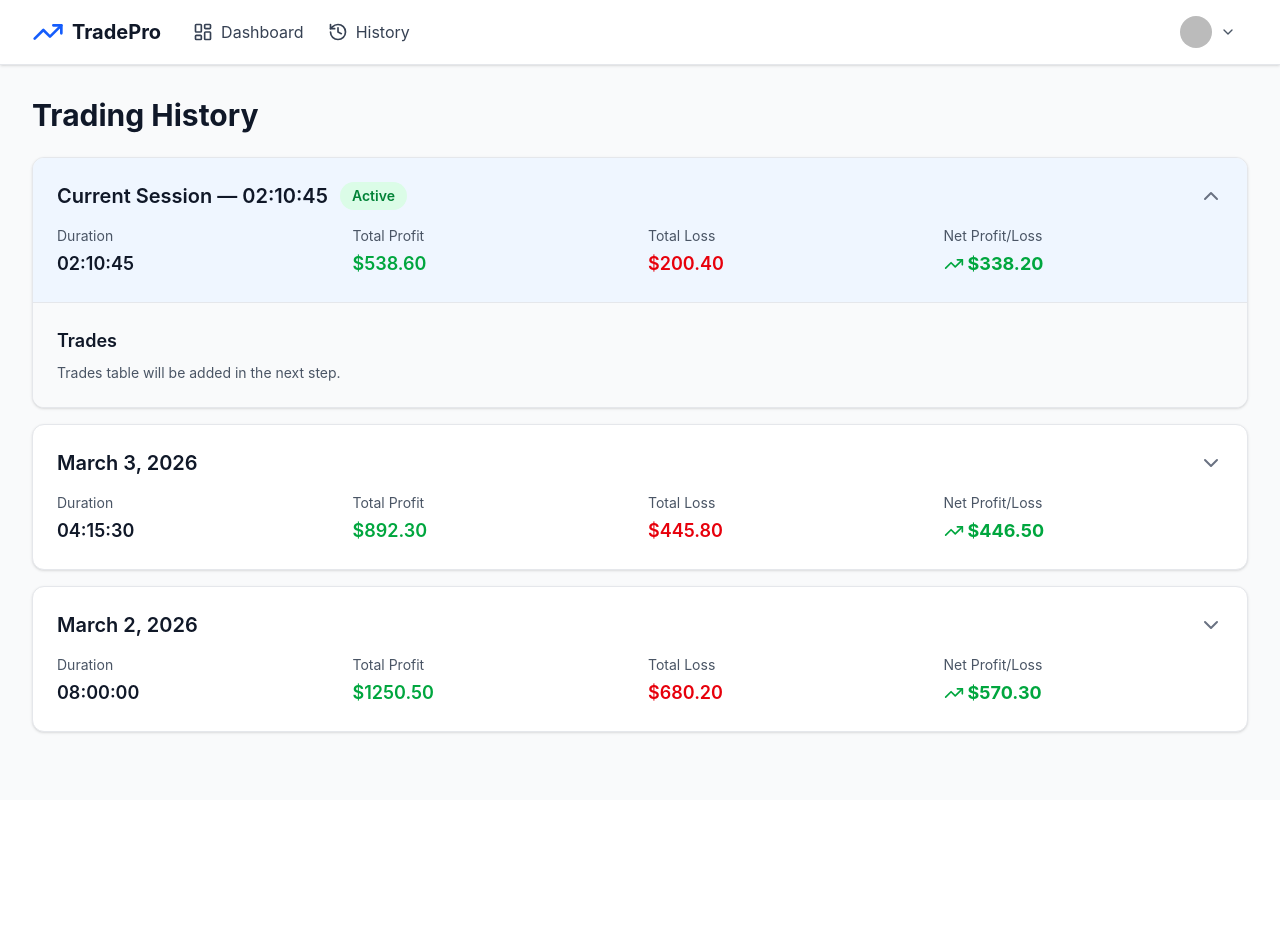
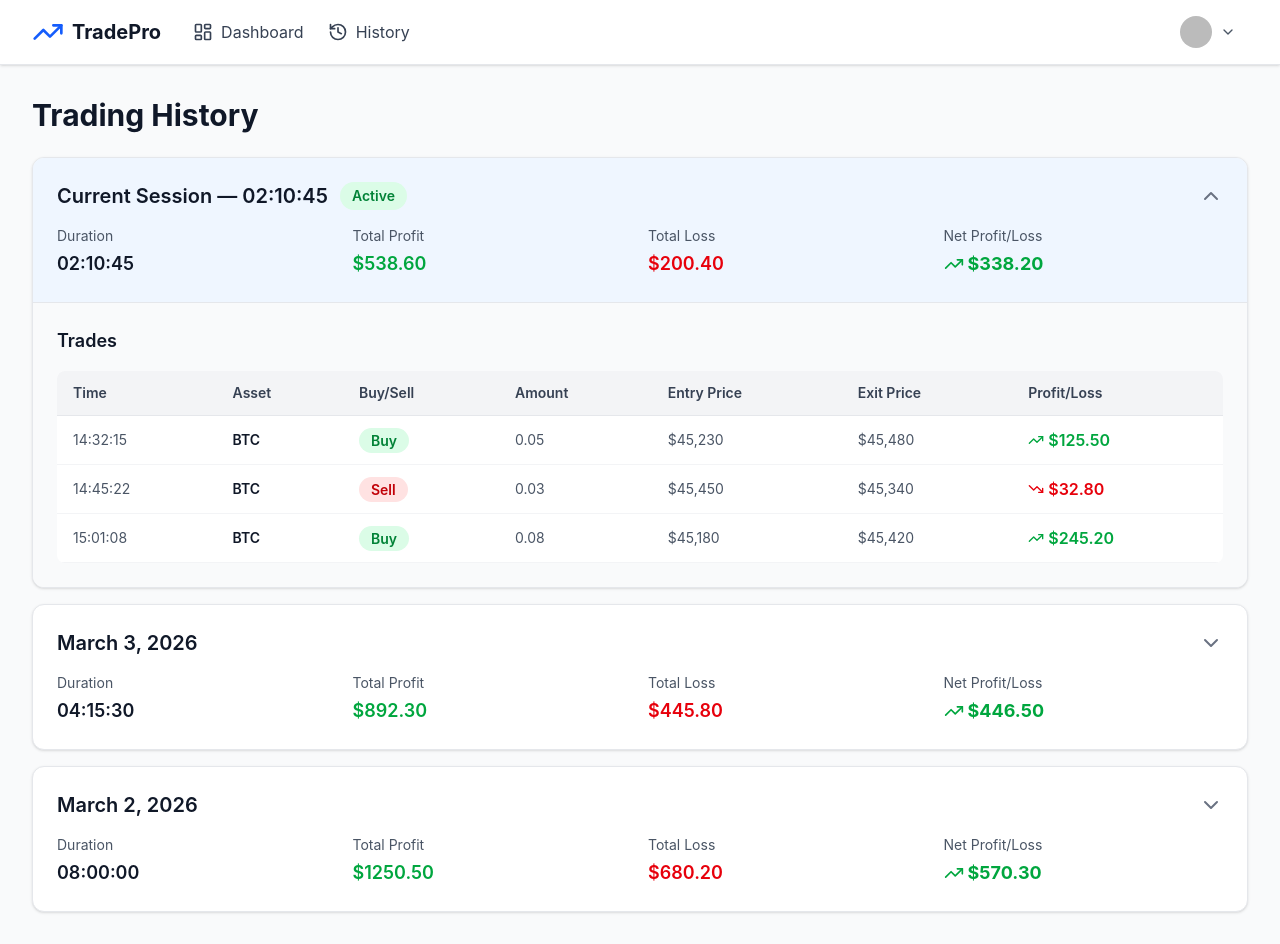
Before and after one commit to stefan18-ux/tradingbot, a React (Vite) app in the folder frontend/: page /dashboard/history in a window 1280 px wide. Before the commit the page ends 800 px from the top, so only its background shows below. Built offline with nearby package versions, Linux system fonts and the light colour scheme; no server answers; sample sign-in values are in the browser's storage.

Commit message:
add trades table to history sessions

```diff
--- a/frontend/src/pages/HistoryPage.tsx
+++ b/frontend/src/pages/HistoryPage.tsx
@@ -6,6 +6,16 @@ import {
   TrendingUp,
 } from "lucide-react";
 
+interface Trade {
+  time: string;
+  asset: string;
+  action: "Buy" | "Sell";
+  amount: number;
+  entryPrice: number;
+  exitPrice: number;
+  profitLoss: number;
+}
+
 interface Session {
   id: string;
   date: string;
@@ -13,6 +23,7 @@ interface Session {
   totalProfit: number;
   totalLoss: number;
   netProfitLoss: number;
+  trades: Trade[];
   isCurrent?: boolean;
 }
 
@@ -25,6 +36,35 @@ const sessions: Session[] = [
     totalLoss: 200.4,
     netProfitLoss: 338.2,
     isCurrent: true,
+    trades: [
+      {
+        time: "14:32:15",
+        asset: "BTC",
+        action: "Buy",
+        amount: 0.05,
+        entryPrice: 45230,
+        exitPrice: 45480,
+        profitLoss: 125.5,
+      },
+      {
+        time: "14:45:22",
+        asset: "BTC",
+        action: "Sell",
+        amount: 0.03,
+        entryPrice: 45450,
+        exitPrice: 45340,
+        profitLoss: -32.8,
+      },
+      {
+        time: "15:01:08",
+        asset: "BTC",
+        action: "Buy",
+        amount: 0.08,
+        entryPrice: 45180,
+        exitPrice: 45420,
+        profitLoss: 245.2,
+      },
+    ],
   },
   {
     id: "2",
@@ -33,6 +73,44 @@ const sessions: Session[] = [
     totalProfit: 892.3,
     totalLoss: 445.8,
     netProfitLoss: 446.5,
+    trades: [
+      {
+        time: "09:15:42",
+        asset: "BTC",
+        action: "Buy",
+        amount: 0.1,
+        entryPrice: 44800,
+        exitPrice: 45150,
+        profitLoss: 350.0,
+      },
+      {
+        time: "10:22:18",
+        asset: "ETH",
+        action: "Buy",
+        amount: 2.5,
+        entryPrice: 2850,
+        exitPrice: 2920,
+        profitLoss: 175.0,
+      },
+      {
+        time: "11:05:33",
+        asset: "BTC",
+        action: "Sell",
+        amount: 0.06,
+        entryPrice: 45200,
+        exitPrice: 44950,
+        profitLoss: -150.0,
+      },
+      {
+        time: "12:40:55",
+        asset: "BTC",
+        action: "Buy",
+        amount: 0.12,
+        entryPrice: 44900,
+        exitPrice: 45180,
+        profitLoss: 336.0,
+      },
+    ],
   },
   {
     id: "3",
@@ -41,6 +119,44 @@ const sessions: Session[] = [
     totalProfit: 1250.5,
     totalLoss: 680.2,
     netProfitLoss: 570.3,
+    trades: [
+      {
+        time: "08:00:12",
+        asset: "BTC",
+        action: "Buy",
+        amount: 0.15,
+        entryPrice: 44500,
+        exitPrice: 45100,
+        profitLoss: 900.0,
+      },
+      {
+        time: "10:30:45",
+        asset: "ETH",
+        action: "Buy",
+        amount: 3.0,
+        entryPrice: 2800,
+        exitPrice: 2750,
+        profitLoss: -150.0,
+      },
+      {
+        time: "13:15:20",
+        asset: "BTC",
+        action: "Sell",
+        amount: 0.08,
+        entryPrice: 45200,
+        exitPrice: 44850,
+        profitLoss: -280.0,
+      },
+      {
+        time: "15:45:38",
+        asset: "SOL",
+        action: "Buy",
+        amount: 50,
+        entryPrice: 98.5,
+        exitPrice: 101.5,
+        profitLoss: 150.0,
+      },
+    ],
   },
 ];
 
@@ -135,10 +251,97 @@ export function HistoryPage() {
 
             {expandedSessionId === session.id && (
               <div className="border-t border-gray-200 bg-gray-50 p-6">
-                <h3 className="text-lg font-semibold text-gray-900">Trades</h3>
-                <p className="mt-2 text-sm text-gray-600">
-                  Trades table will be added in the next step.
-                </p>
+                <h3 className="mb-4 text-lg font-semibold text-gray-900">
+                  Trades
+                </h3>
+
+                <div className="overflow-x-auto">
+                  <table className="w-full overflow-hidden rounded-lg bg-white">
+                    <thead>
+                      <tr className="border-b border-gray-200 bg-gray-100">
+                        <th className="px-4 py-3 text-left text-sm font-semibold text-gray-700">
+                          Time
+                        </th>
+                        <th className="px-4 py-3 text-left text-sm font-semibold text-gray-700">
+                          Asset
+                        </th>
+                        <th className="px-4 py-3 text-left text-sm font-semibold text-gray-700">
+                          Buy/Sell
+                        </th>
+                        <th className="px-4 py-3 text-left text-sm font-semibold text-gray-700">
+                          Amount
+                        </th>
+                        <th className="px-4 py-3 text-left text-sm font-semibold text-gray-700">
+                          Entry Price
+                        </th>
+                        <th className="px-4 py-3 text-left text-sm font-semibold text-gray-700">
+                          Exit Price
+                        </th>
+                        <th className="px-4 py-3 text-left text-sm font-semibold text-gray-700">
+                          Profit/Loss
+                        </th>
+                      </tr>
+                    </thead>
+
+                    <tbody>
+                      {session.trades.map((trade) => (
+                        <tr
+                          key={`${trade.time}-${trade.asset}-${trade.action}`}
+                          className="border-b border-gray-100 transition hover:bg-gray-50"
+                        >
+                          <td className="px-4 py-3 text-sm text-gray-600">
+                            {trade.time}
+                          </td>
+
+                          <td className="px-4 py-3 text-sm font-semibold text-gray-900">
+                            {trade.asset}
+                          </td>
+
+                          <td className="px-4 py-3">
+                            <span
+                              className={`rounded-full px-3 py-1 text-sm font-semibold ${
+                                trade.action === "Buy"
+                                  ? "bg-green-100 text-green-700"
+                                  : "bg-red-100 text-red-700"
+                              }`}
+                            >
+                              {trade.action}
+                            </span>
+                          </td>
+
+                          <td className="px-4 py-3 text-sm text-gray-600">
+                            {trade.amount}
+                          </td>
+
+                          <td className="px-4 py-3 text-sm text-gray-600">
+                            ${trade.entryPrice.toLocaleString()}
+                          </td>
+
+                          <td className="px-4 py-3 text-sm text-gray-600">
+                            ${trade.exitPrice.toLocaleString()}
+                          </td>
+
+                          <td className="px-4 py-3">
+                            <div
+                              className={`flex items-center gap-1 font-semibold ${
+                                trade.profitLoss >= 0
+                                  ? "text-green-600"
+                                  : "text-red-600"
+                              }`}
+                            >
+                              {trade.profitLoss >= 0 ? (
+                                <TrendingUp className="h-4 w-4" />
+                              ) : (
+                                <TrendingDown className="h-4 w-4" />
+                              )}
+                              ${Math.abs(trade.profitLoss).toFixed(2)}
+                            </div>
+                          </td>
+                        </tr>
+                      ))}
+                    </tbody>
+                  </table>
+                </div>
               </div>
             )}
           </div>
```
